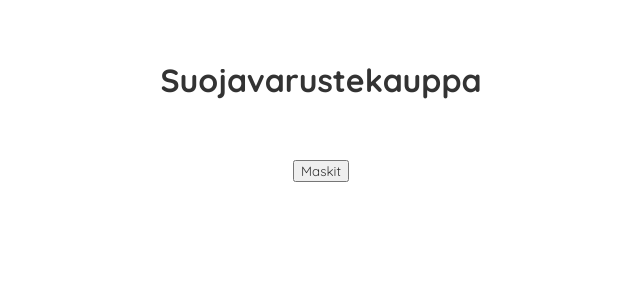
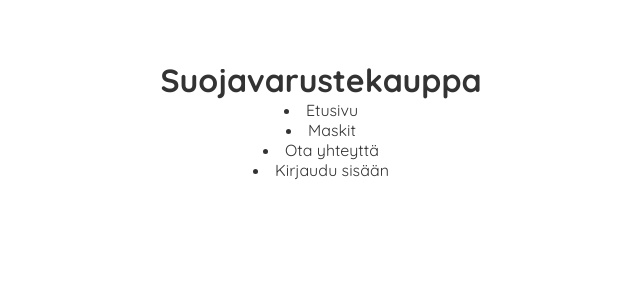
Before and after one commit to JereRajala00/Suojatarvikekauppa, a React (Create React App) app in the folder suojatarvikekauppa/: page / in a window 1280 px wide. Shown: the top 300 px of the page, without its empty margins (319-959 px from the left). Built offline with nearby package versions, Linux system fonts and the light colour scheme.

Commit message:
Add basic elements to main menu

```diff
--- a/suojatarvikekauppa/src/App.js
+++ b/suojatarvikekauppa/src/App.js
@@ -1,14 +1,23 @@
 import logo from './logo.svg';
 import './App.css';
-import MainMenu from './MainMenu';
+import MenuItems from './components/Navbar/MenuItems';
 
 function App() {
+  const click = () => {
+    alert("testi");
+  }
+  console.log(MenuItems.MenuItems.length)
+  let items = MenuItems.MenuItems.map((item,index) =>{
+    console.log(item);
+    return (<li onClick={click}>{item.title}</li>);
+  })
+  console.log(items)
   return (
     <div className="App">
       <div className="content">
         <h1>Suojavarustekauppa</h1>
+        {items}
       </div>
-      <MainMenu></MainMenu>
     </div>
 
   );
--- a/suojatarvikekauppa/src/MainMenu.js
+++ /dev/null
@@ -1,10 +0,0 @@
-const MainMenu = () => {
-    const handleButton = () => {
-        document.write("Testi");
-    }
-    return (<nav className="Navbar">
-        <button onClick={handleButton}>Maskit</button>
-    </nav>  );
-}
-
-export default MainMenu;
--- /dev/null
+++ b/suojatarvikekauppa/src/components/Navbar/MenuItems.js
@@ -0,0 +1,23 @@
+const MenuItems = [
+    {
+        title: 'Etusivu',
+        url: '#',
+        cName: 'nav-links'
+    },
+    {
+        title: 'Maskit',
+        url: '#',
+        cName: 'nav-links'
+    },
+    {
+        title: 'Ota yhteyttä',
+        url: '#',
+        cName: 'nav-links'
+    },
+    {
+        title: 'Kirjaudu sisään',
+        url: '#',
+        cName: 'nav-links'
+    },
+]
+export default {MenuItems}
```
Also changed, not shown: suojatarvikekauppa/src/components/Navbar/Navbar.js (added, +27 -0 lines), suojatarvikekauppa/src/components/Button.js (added), suojatarvikekauppa/src/components/Navbar.css (added).
